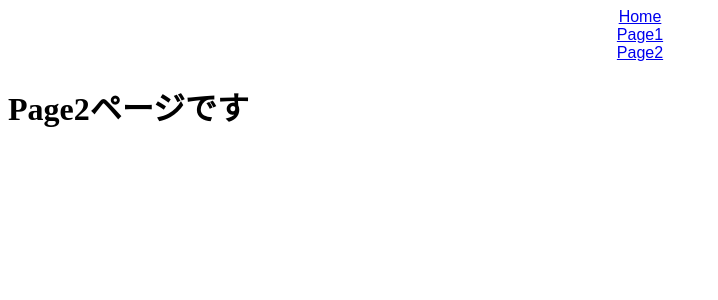
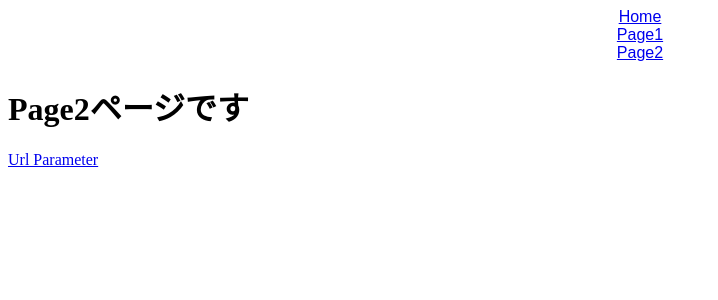
Before and after one commit to MerciMarcy/ReactRouter, a React (Create React App) app: page /page2 in a window 1280 px wide. Shown: the top 300 px of the page, without its empty margins (0-718 px from the left). Built offline with nearby package versions, Linux system fonts and the light colour scheme.

Commit message:
URLパラメータ

```diff
--- /dev/null
+++ b/src/UrlParameter.jsx
@@ -0,0 +1,11 @@
+import { useParams } from "react-router-dom";
+
+export const UrlParameter = () => {
+  const { id } = useParams();
+  return (
+    <div>
+      <h1>UrlParameterページです</h1>
+      <p>パラメータは {id} です</p>
+    </div>
+  );
+};
--- a/src/page2.jsx
+++ b/src/page2.jsx
@@ -1,7 +1,10 @@
+import { Link } from "react-router-dom";
+
 export const Page2 = () => {
   return (
     <div>
       <h1>Page2ページです</h1>
+      <Link to="/page2/999">Url Parameter</Link>
     </div>
   );
 };
--- /dev/null
+++ b/src/router/Page2Routes.jsx
@@ -0,0 +1,15 @@
+import { Page2 } from "../page2";
+import { UrlParameter } from "../UrlParameter";
+
+export const page2Routes = [
+  {
+    path: "/",
+    exact: true,
+    children: <Page2 />
+  },
+  {
+    path: "/:id",
+    exact: false,
+    children: <UrlParameter />
+  }
+];
--- a/src/router/Router.jsx
+++ b/src/router/Router.jsx
@@ -1,7 +1,7 @@
 import { Switch, Route } from "react-router-dom";
 import { Home } from "../Home";
-import { Page2 } from "../page2";
 import { page1Routes } from "./Page1Routes";
+import { page2Routes } from "./Page2Routes";
 
 export const Router = () => {
   return (
@@ -25,10 +25,23 @@ export const Router = () => {
             ))}
           </Switch>
         )}
-      ></Route>
-      <Route path="/page2">
-        <Page2 />
-      </Route>
+      />
+      <Route
+        path="/page2"
+        render={({ match: { url } }) => (
+          <Switch>
+            {page2Routes.map((route) => (
+              <Route
+                key={route.path}
+                exact={route.exact}
+                path={`${url}${route.path}`}
+              >
+                {route.children}
+              </Route>
+            ))}
+          </Switch>
+        )}
+      />
     </Switch>
   );
 };
```
